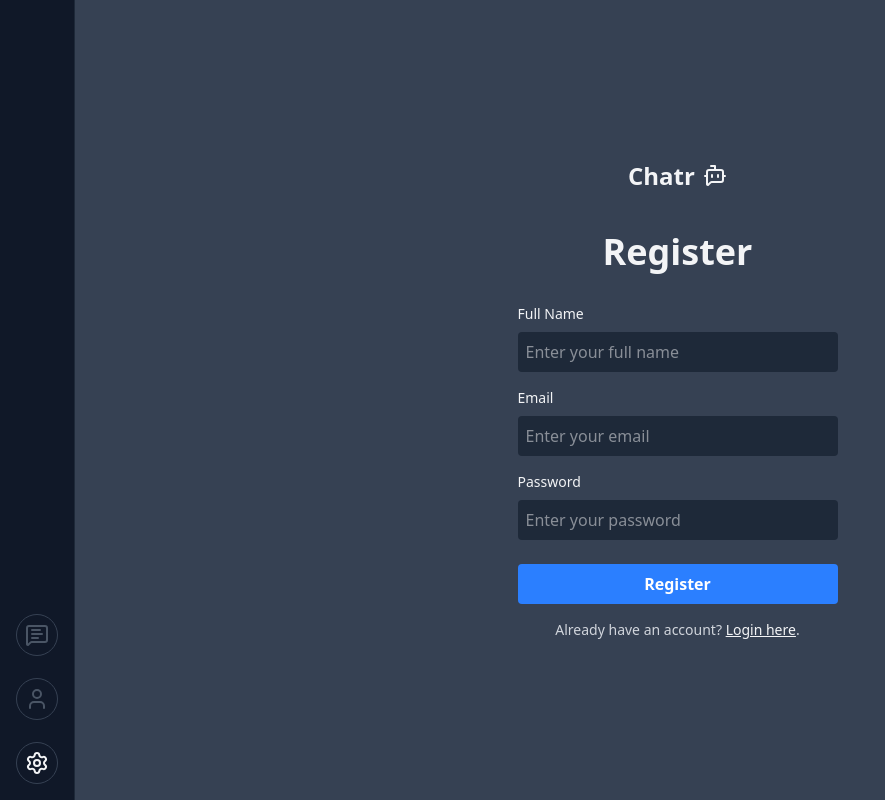
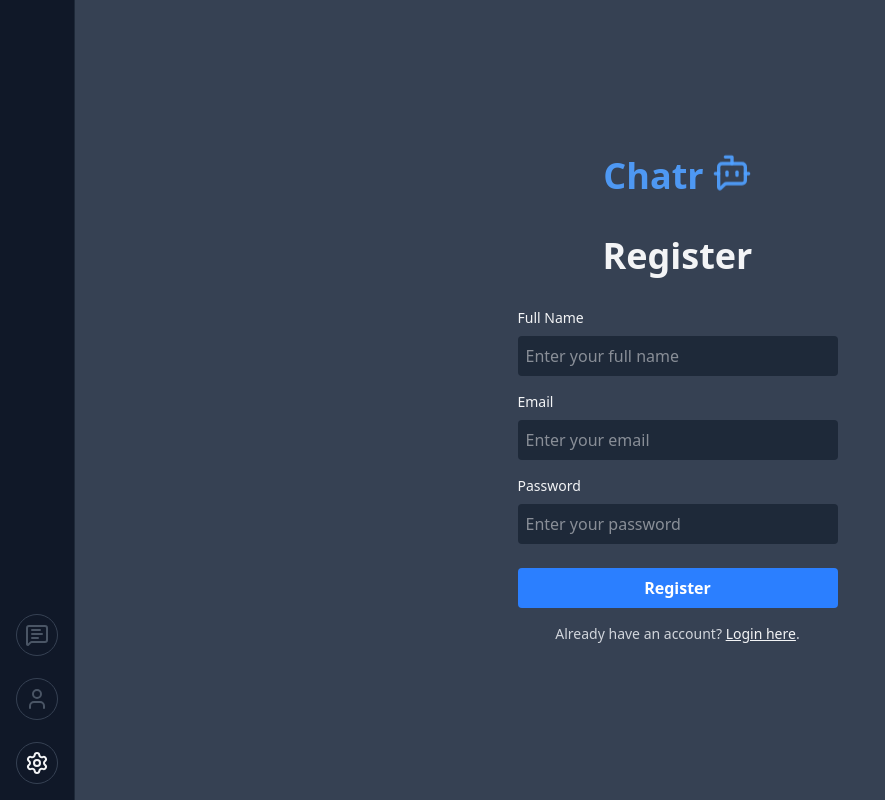
Before and after one commit to baberlabs/chatr, a React (Vite) app in the folder frontend/: page /register in a window 1280 px wide. Shown: the whole page, without its empty margins (0-885 px from the left). Built offline with nearby package versions, Linux system fonts and the light colour scheme; no server answers.

Commit message:
style(auth): improve the logo style

```diff
--- a/frontend/src/pages/LoginPage.jsx
+++ b/frontend/src/pages/LoginPage.jsx
@@ -23,8 +23,8 @@ const LoginPage = () => {
   };
   return (
     <div className="flex items-center justify-center h-screen w-full flex-col bg-gray-700 text-gray-100 ">
-      <h1 className="text-2xl font-black flex flex-row-reverse justify-between items-center gap-2">
-        <BotMessageSquare /> Chatr
+      <h1 className="text-4xl font-black flex flex-row-reverse justify-between items-center gap-2 text-blue-400/90">
+        <BotMessageSquare className="size-10 animate-bounce" /> Chatr
       </h1>
 
       <form className="mt-10 w-80">
--- a/frontend/src/pages/RegisterPage.jsx
+++ b/frontend/src/pages/RegisterPage.jsx
@@ -25,8 +25,8 @@ const RegisterPage = () => {
 
   return (
     <div className="flex items-center justify-center h-screen w-full flex-col bg-gray-700 text-gray-100">
-      <h1 className="text-2xl font-black flex flex-row-reverse justify-between items-center gap-2">
-        <BotMessageSquare /> Chatr
+      <h1 className="text-4xl font-black flex flex-row-reverse justify-between items-center gap-2 text-blue-400/90">
+        <BotMessageSquare className="size-10 animate-bounce" /> Chatr
       </h1>
       <form className="mt-10 w-80">
         <h2 className="text-4xl font-bold mb-8 text-center">Register</h2>
```
